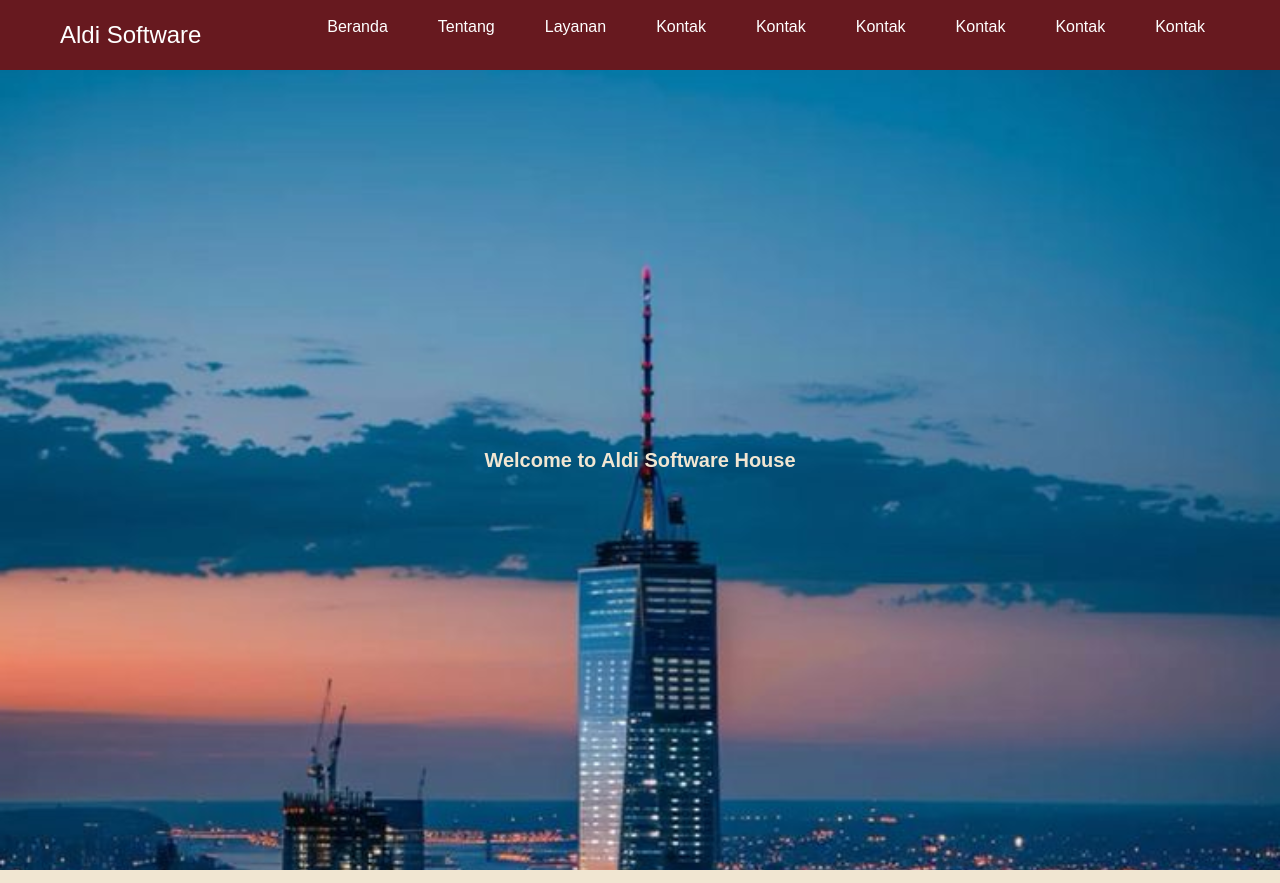
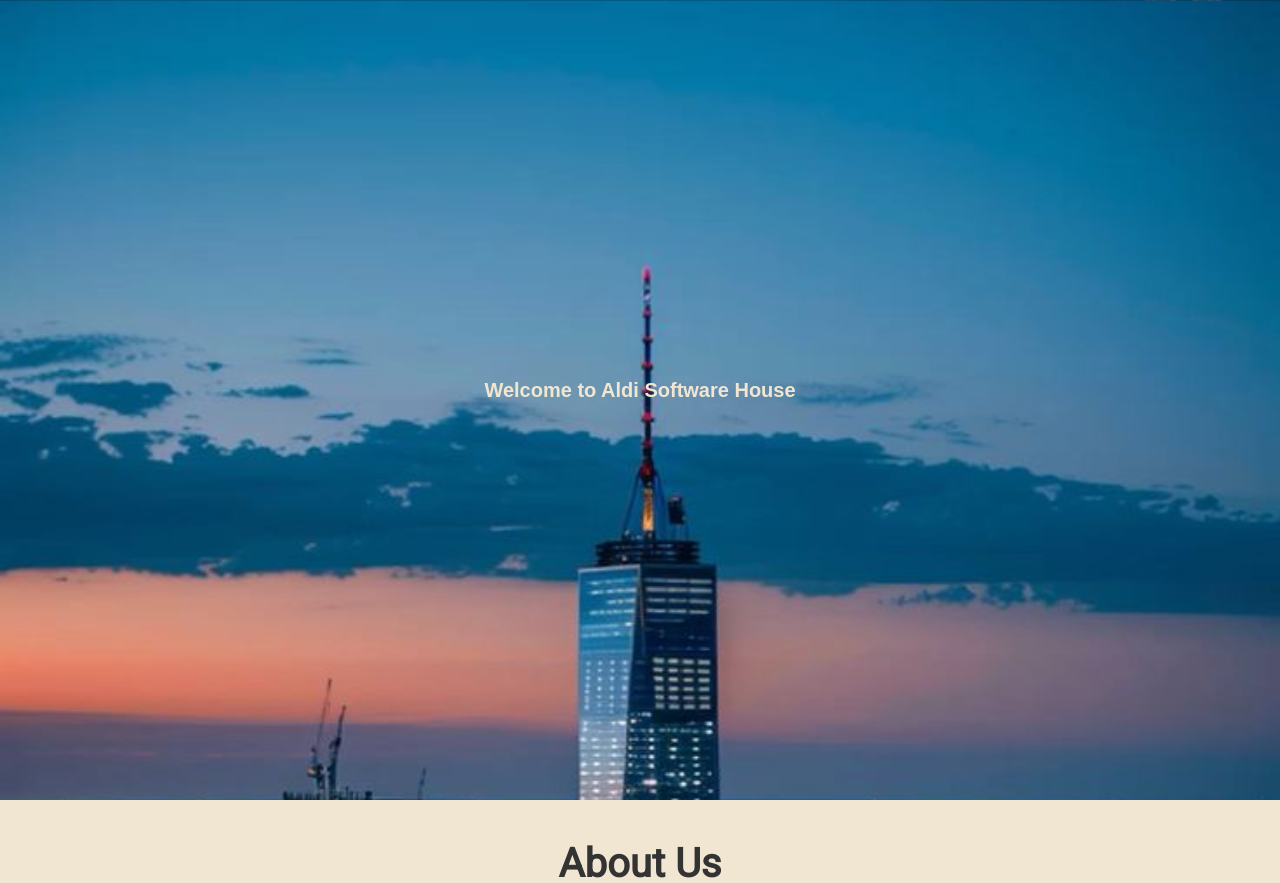
Before and after one commit to AldiPradana-KD/company2, a plain HTML site: page index.html in a window 1280 px wide. Shown: the top 883 px of the page. Drawn offline with nearby package versions, Linux system fonts and the light colour scheme.

Commit message:
fix:mencoba memperbaiki heading/judul dan lainnya

```diff
--- a/index.html
+++ b/index.html
@@ -17,32 +17,6 @@
 </head>
 
 <body>
-  <nav class="navbar">
-    <div class="container">
-        <a href="#" class="logo">Aldi Software</a>
-        <ul class="nav-links">
-            <li><a href="#home">Beranda</a></li>
-            <li><a href="#about">Tentang</a></li>
-            <li><a href="#services">Layanan</a></li>
-            <li><a href="#contact">Kontak</a></li>
-            <li><a href="#contact">Kontak</a></li>
-            <li><a href="#contact">Kontak</a></li>
-            <li><a href="#contact">Kontak</a></li>
-            <li><a href="#contact">Kontak</a></li>
-            <li><a href="#contact">Kontak</a></li>
-        </ul>
-    </div>
-</nav>
-
-<script>
-    const mobileMenu = document.getElementById('mobile-menu');
-    const menu = document.querySelector('.menu');
-
-    mobileMenu.addEventListener('click', () => {
-        menu.classList.toggle('active');
-    });
-</script>
-
   <section id="home" class="content">
     <h1>Welcome to Aldi Software House</h1>
   </section>
--- a/style.css
+++ b/style.css
@@ -28,53 +28,7 @@ header {
   z-index: 1000;
 }
 /*batas*/
-.navbar {
-  background-color: #67191f;
-  color: white;
-  padding: 15px 0;
-  position: fixed; /* Menjadikan navbar tetap terlihat saat scroll */
-  width: 100%; /* Membuat navbar lebar penuh */
-  top: 0; /* Menempatkan navbar di bagian atas */
-  z-index: 1000; /* Memastikan navbar berada di atas konten lain */
-}
 
-.container {
-  display: flex;
-  justify-content: space-between;
-  align-items: center;
-  max-width: 1200px;
-  margin: 0 auto;
-  padding: 0 20px;
-}
-
-.logo {
-  color: white;
-  text-decoration: none;
-  font-size: 24px;
-}
-
-.nav-links {
-  list-style: none;
-  display: flex;
-  gap: 20px;
-}
-
-.nav-links a {
-  color: white;
-  text-decoration: none;
-  padding: 8px 15px;
-  transition: background 0.3s;
-}
-
-.nav-links a:hover {
-  background-color: #555;
-  border-radius: 5px;
-}
-
-.content {
-  margin-top: 70px; /* Menambahkan margin untuk menghindari konten tertutup navbar */
-  padding: 20px;
-}
 /*Batas*/
 .content h1 {
   font: bold 20px/30px Arial, sans-serif;
@@ -302,8 +256,6 @@ p {
   max-width: 1200px; /* Atur lebar maksimum container */
 }
 
-.services-section h2 {}
-
 /*Portofolio*/
 .portfolio-section {
   background-color: #F1E6D2; /* Latar belakang hitam untuk section */
```
